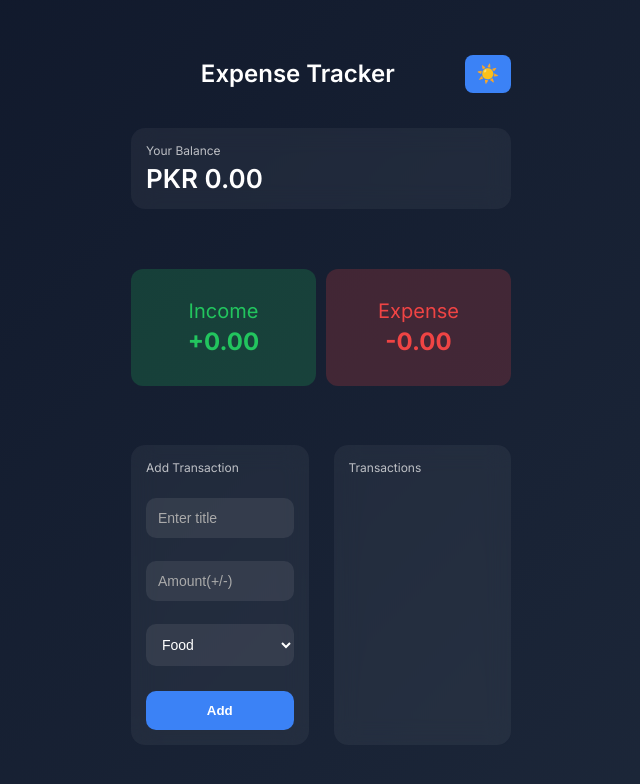
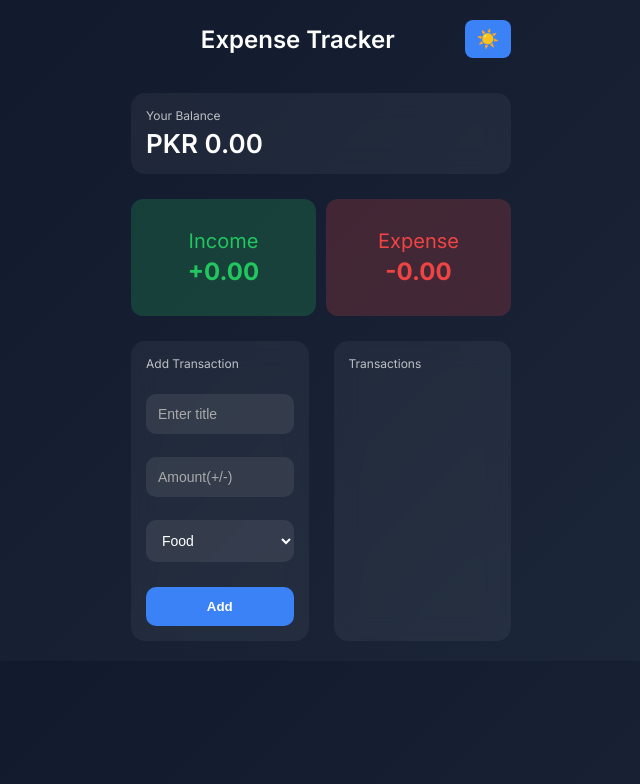
Before and after one commit to dev-nouman/ExpenseTracker-react, a React (Vite) app: page / in a window 1280 px wide. Shown: the top 784 px of the page, without its empty margins (319-959 px from the left). Built offline with nearby package versions, Linux system fonts and the light colour scheme.

Commit message:
minor bug fix in app height

```diff
--- a/src/App.css
+++ b/src/App.css
@@ -261,7 +261,7 @@ select option {
         gap: 20px;
         align-items: start;
         transition: all 0.3s ease;
-        min-height: 100vh;
+        min-height: 40vh;
     }
 
 
```
